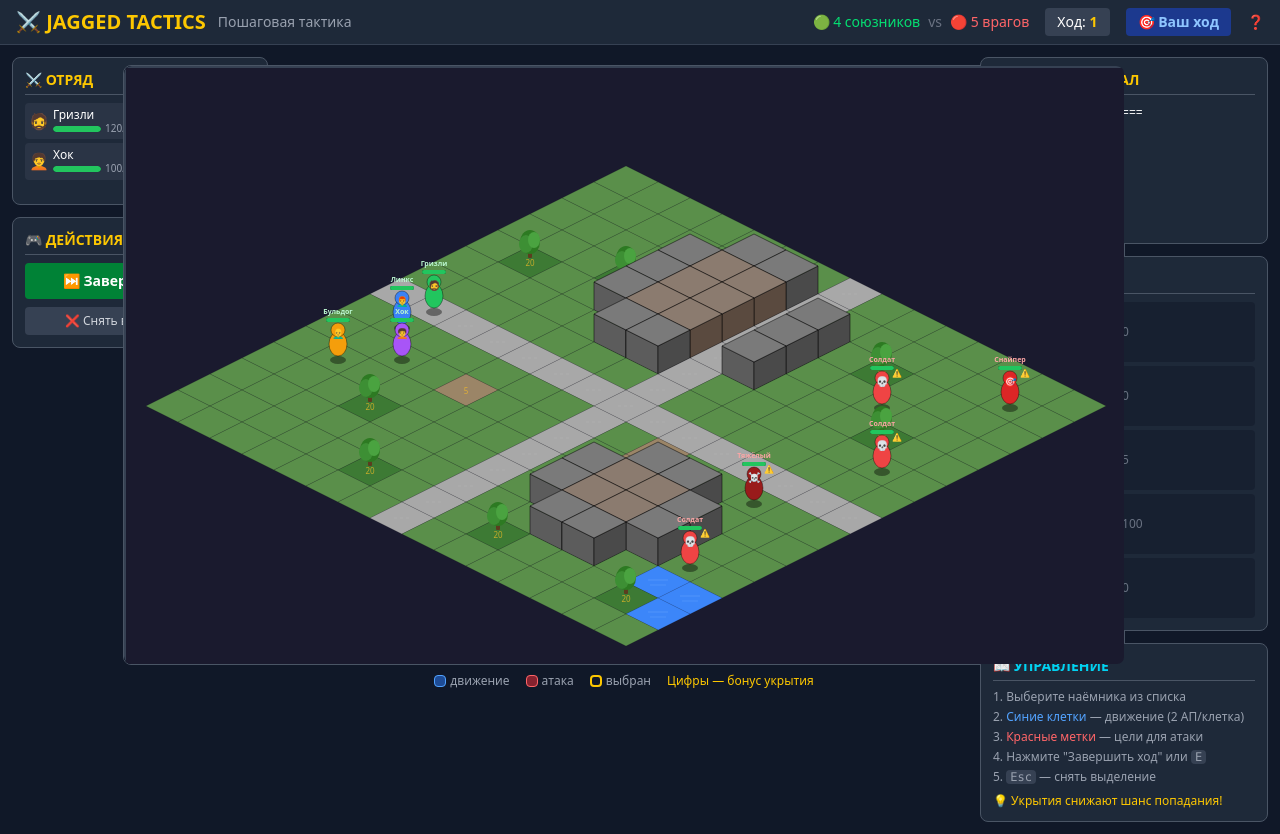
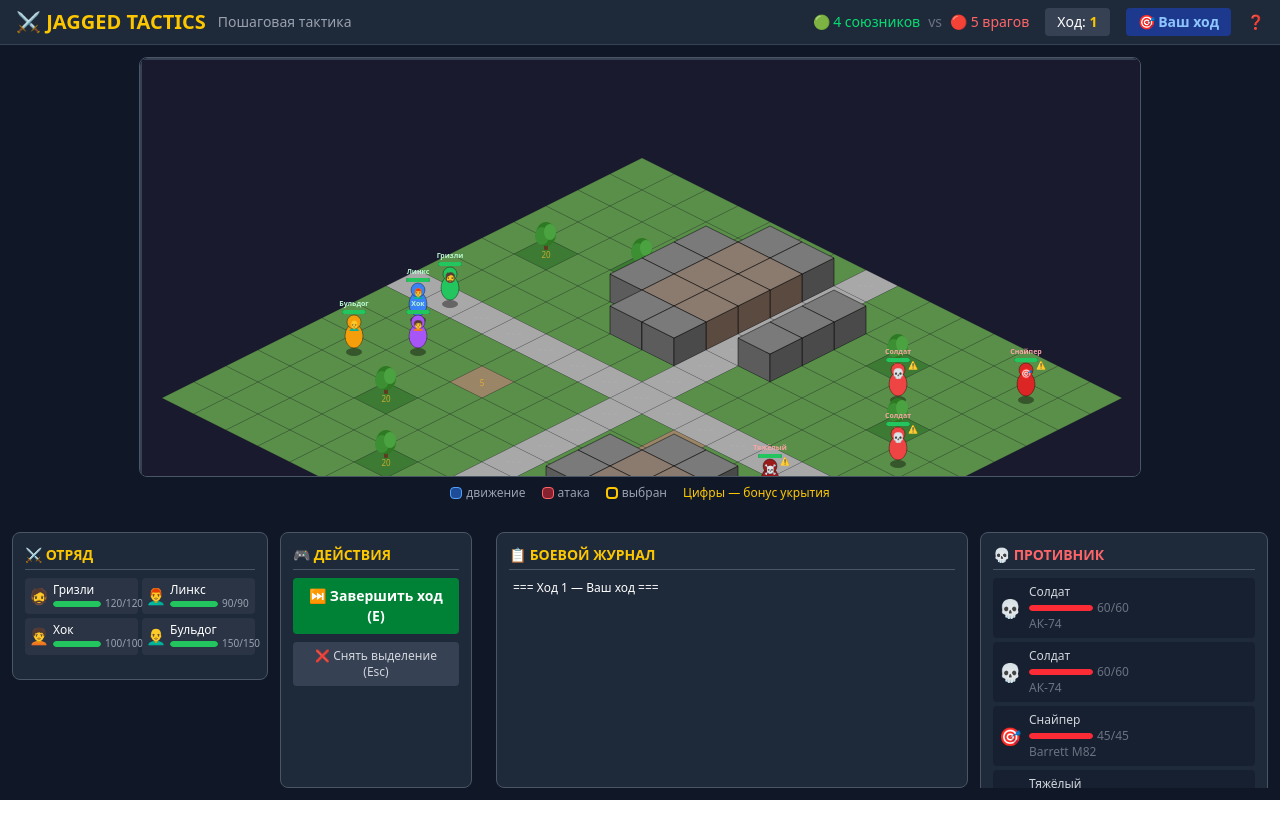
Before and after one commit to art7367-droid/NewJA, a React (Vite) app: page / in a window 1280 px wide. After the commit the page ends 800 px from the top, so only its background shows below. Built offline with nearby package versions, Linux system fonts and the light colour scheme.

Commit message:
task snapshot fcff2164-8c13-46ad-9e74-1df5b4ff419c

```diff
--- a/src/App.tsx
+++ b/src/App.tsx
@@ -324,18 +324,46 @@ function App() {
         </div>
       </header>
 
-      {/* Main content */}
-      <div className="flex-1 flex gap-3 p-3 min-h-0">
-        {/* Left panel - Characters */}
-        <div className="w-64 flex-shrink-0 flex flex-col gap-3 overflow-y-auto">
+      {/* Main content - Map on top */}
+      <div className="flex-1 flex flex-col min-h-0 p-3 gap-3">
+        {/* Center - Map */}
+        <div className="flex-1 flex flex-col items-center justify-start gap-2 min-h-0">
+          <div className="overflow-auto border border-gray-600 rounded-lg bg-gray-900" style={{ maxHeight: 'calc(100vh - 380px)' }}>
+            <GameMap
+              map={gameState.map}
+              characters={gameState.characters}
+              selectedCharacter={gameState.selectedCharacter}
+              validMoves={gameState.actionMode === 'move' || gameState.actionMode === 'none' ? gameState.validMoves : []}
+              validAttacks={gameState.actionMode === 'attack' || gameState.actionMode === 'none' ? gameState.validAttacks : []}
+              actionMode={gameState.actionMode}
+              onTileClick={handleTileClick}
+              projectiles={projectiles}
+            />
+          </div>
+
+          {/* Legend */}
+          <div className="flex gap-4 text-xs text-gray-400 flex-wrap justify-center">
+            <span className="flex items-center gap-1"><span className="w-3 h-3 rounded bg-blue-500/50 border border-blue-400 inline-block"></span> движение</span>
+            <span className="flex items-center gap-1"><span className="w-3 h-3 rounded bg-red-500/50 border border-red-400 inline-block"></span> атака</span>
+            <span className="flex items-center gap-1"><span className="w-3 h-3 rounded border-2 border-yellow-400 inline-block"></span> выбран</span>
+            <span className="text-yellow-400">Цифры — бонус укрытия</span>
+          </div>
+        </div>
+
+        {/* Bottom panels */}
+        <div className="flex gap-3 h-64 flex-shrink-0">
+          {/* Left - Characters and Actions */}
+          <div className="flex gap-3 flex-1">
+            <div className="w-64 flex-shrink-0 overflow-y-auto">
               <CharacterPanel
                 character={gameState.selectedCharacter}
                 allCharacters={gameState.characters}
                 onSelectCharacter={selectCharacter}
               />
+            </div>
 
             {/* Actions */}
-          <div className="bg-gray-800 border border-gray-600 rounded-lg p-3">
+            <div className="w-48 flex-shrink-0 bg-gray-800 border border-gray-600 rounded-lg p-3 overflow-y-auto">
               <h3 className="text-yellow-400 font-bold text-sm mb-2 border-b border-gray-600 pb-1">
                 🎮 ДЕЙСТВИЯ
               </h3>
@@ -394,34 +422,13 @@ function App() {
             </div>
           </div>
 
-        {/* Center - Map */}
-        <div className="flex-1 flex flex-col items-center justify-start gap-2 min-w-0 p-2">
-          <div className="overflow-auto border border-gray-600 rounded-lg bg-gray-900" style={{ maxHeight: 'calc(100vh - 140px)' }}>
-            <GameMap
-              map={gameState.map}
-              characters={gameState.characters}
-              selectedCharacter={gameState.selectedCharacter}
-              validMoves={gameState.actionMode === 'move' || gameState.actionMode === 'none' ? gameState.validMoves : []}
-              validAttacks={gameState.actionMode === 'attack' || gameState.actionMode === 'none' ? gameState.validAttacks : []}
-              actionMode={gameState.actionMode}
-              onTileClick={handleTileClick}
-              projectiles={projectiles}
-            />
+          {/* Center - Combat Log */}
+          <div className="flex-1 min-w-0">
+            <CombatLog log={gameState.combatLog} />
           </div>
 
-          {/* Legend */}
-          <div className="flex gap-4 text-xs text-gray-400 flex-wrap justify-center">
-            <span className="flex items-center gap-1"><span className="w-3 h-3 rounded bg-blue-500/50 border border-blue-400 inline-block"></span> движение</span>
-            <span className="flex items-center gap-1"><span className="w-3 h-3 rounded bg-red-500/50 border border-red-400 inline-block"></span> атака</span>
-            <span className="flex items-center gap-1"><span className="w-3 h-3 rounded border-2 border-yellow-400 inline-block"></span> выбран</span>
-            <span className="text-yellow-400">Цифры — бонус укрытия</span>
-          </div>
-        </div>
-
-        {/* Right panel - Log */}
-        <div className="w-72 flex-shrink-0 flex flex-col gap-3 overflow-y-auto">
-          <CombatLog log={gameState.combatLog} />
-
+          {/* Right - Enemy info and Help */}
+          <div className="w-72 flex-shrink-0 flex flex-col gap-2 overflow-y-auto">
             {/* Enemy info */}
             <div className="bg-gray-800 border border-gray-600 rounded-lg p-3">
               <h3 className="text-red-400 font-bold text-sm mb-2 border-b border-gray-600 pb-1">
@@ -467,6 +474,7 @@ function App() {
             )}
           </div>
         </div>
+      </div>
 
       {/* Game Over overlay */}
       {gameState.gameOver && (
--- a/src/components/CombatLog.tsx
+++ b/src/components/CombatLog.tsx
@@ -14,13 +14,13 @@ const CombatLog: React.FC<CombatLogProps> = ({ log }) => {
   }, [log]);
 
   return (
-    <div className="bg-gray-800 border border-gray-600 rounded-lg p-3 w-full">
+    <div className="bg-gray-800 border border-gray-600 rounded-lg p-3 w-full h-full flex flex-col">
       <h3 className="text-yellow-400 font-bold text-sm mb-2 border-b border-gray-600 pb-1">
         📋 БОЕВОЙ ЖУРНАЛ
       </h3>
       <div
         ref={scrollRef}
-        className="h-32 overflow-y-auto text-xs space-y-0.5 scrollbar-thin"
+        className="flex-1 overflow-y-auto text-xs space-y-0.5 scrollbar-thin"
       >
         {log.length === 0 ? (
           <p className="text-gray-500 italic">Выберите наёмника и начните ход...</p>
```
Lines whose indentation alone changed are shown as unchanged.
